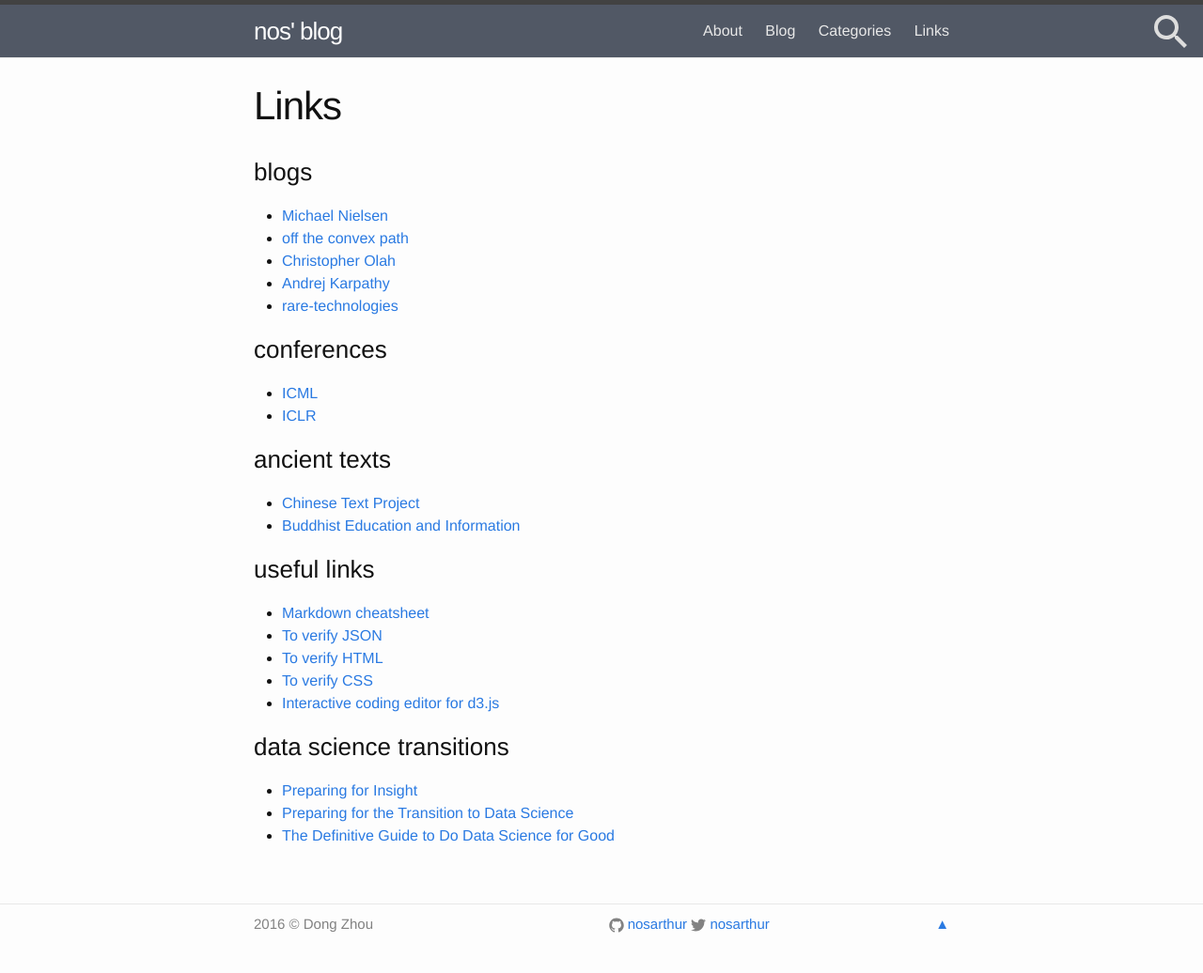
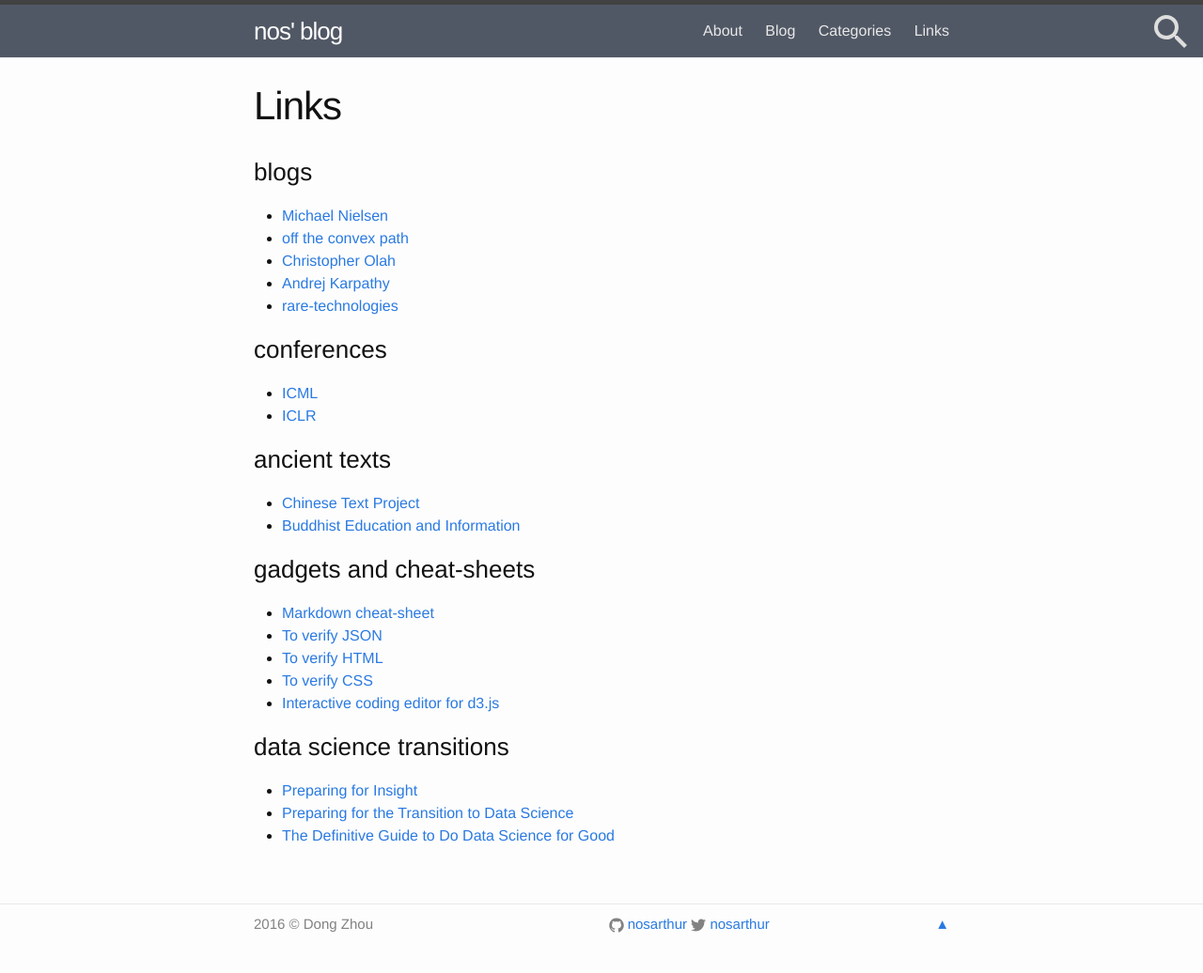
Before and after one commit to nosarthur/nosarthur.github.io, a Jekyll site: the page built from links.md, in a window 1280 px wide. Shown: the whole page at 94% size. Built offline with Jekyll 4.4.1, drawn with Linux system fonts in a browser that asks for light colours.

Commit message:
make changes

```diff
--- a/links.md
+++ b/links.md
@@ -21,8 +21,9 @@
 * [Chinese Text Project][chinese]
 * [Buddhist Education and Information][buddhist]
 
-### useful links
-* [Markdown cheatsheet][md]
+### gadgets and cheat-sheets
+
+* [Markdown cheat-sheet][md]
 * [To verify JSON][json]
 * [To verify HTML][html]
 * [To verify CSS][css]
```
Also changed, not shown: _posts/2016-06-01-mesh.md (+1 -2 lines), _drafts/reinforcement-learning.md (renamed from _drafts/RL.md).
